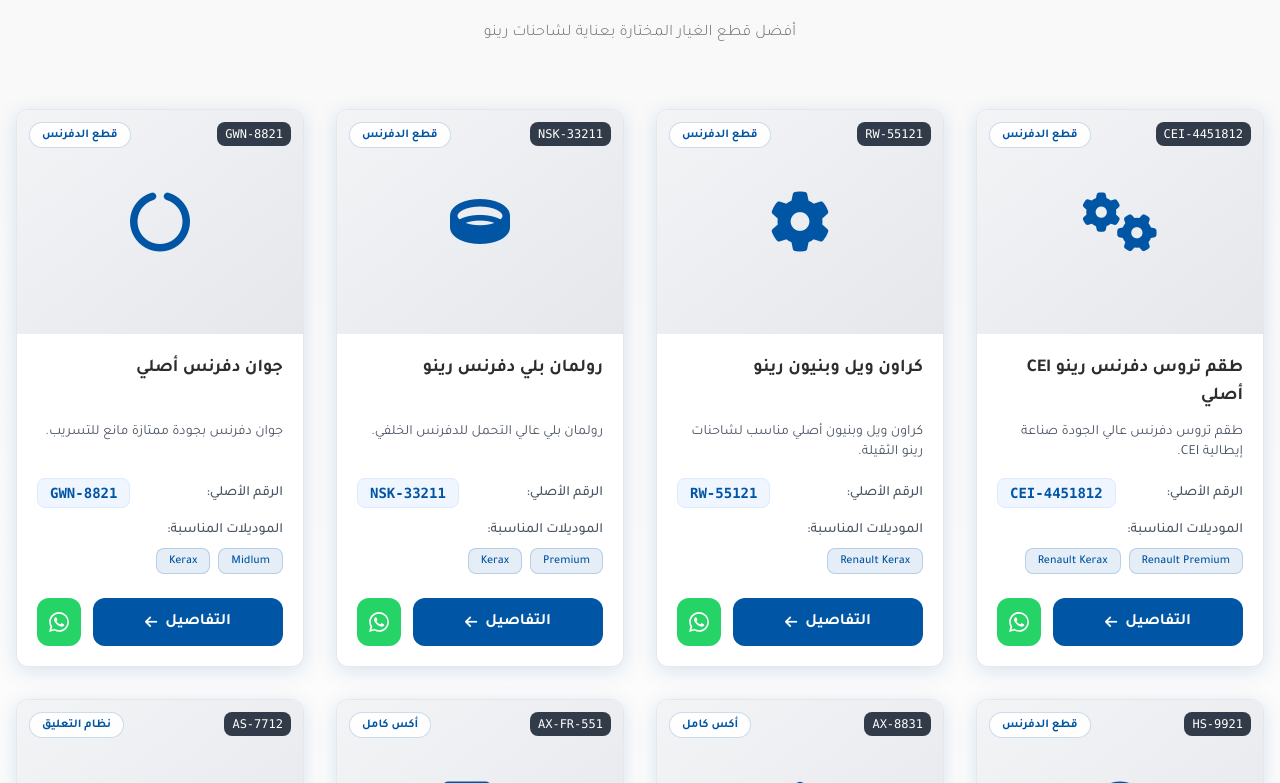
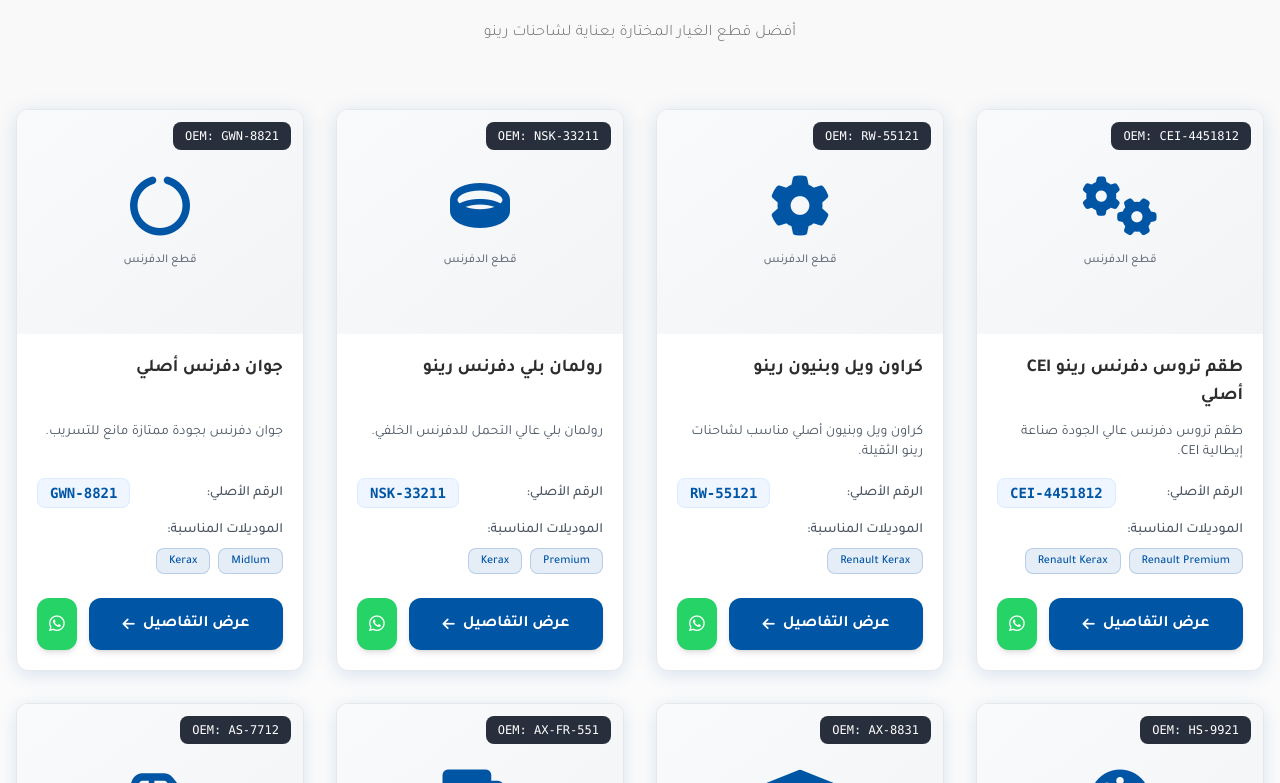
Before and after one commit to AbdelrahimAdam/allaa-shahinat, a React (Vite) app: page / in a window 1280 px wide. Shown: the part 1457-2240 px from the top of the page. Built offline with nearby package versions, Linux system fonts and the light colour scheme.

Commit message:
Update ProductCard.jsx

```diff
--- a/src/components/ProductCard.jsx
+++ b/src/components/ProductCard.jsx
@@ -9,20 +9,23 @@
     scrollToTop()
   }
 
+  // Ensure the icon class is properly formatted
+  const iconClass = product.icon || 'fa-solid fa-box-open'
+
   return (
     <div className="bg-white rounded-xl shadow-lg industrial-shadow hover:shadow-xl transition-all duration-300 border border-gray-200 overflow-hidden group">
       {/* Product Icon */}
-      <div className="relative flex items-center justify-center bg-gradient-to-br from-gray-100 to-gray-200 h-48 sm:h-56">
-        <i className={`${product.icon} text-5xl sm:text-6xl text-renault-blue`}></i>
-
-        {/* Category Badge */}
-        <div className="absolute top-3 left-3 bg-white/90 backdrop-blur-sm text-renault-blue text-xs font-bold px-3 py-1 rounded-full border border-renault-blue/20">
-          {product.category}
+      <div className="relative flex items-center justify-center bg-gradient-to-br from-gray-50 to-gray-100 h-48 sm:h-56">
+        <div className="flex flex-col items-center">
+          <i className={`${iconClass} text-5xl sm:text-6xl text-renault-blue mb-2`}></i>
+          <div className="text-xs text-gray-500 font-medium mt-2">
+            {product.category}
+          </div>
         </div>
 
         {/* OEM Badge */}
-        <div className="absolute top-3 right-3 bg-gray-800/90 text-white text-xs font-mono px-2 py-1 rounded-lg">
-          {product.oem}
+        <div className="absolute top-3 right-3 bg-gray-900/90 text-white text-xs font-mono px-3 py-1.5 rounded-lg backdrop-blur-sm">
+          OEM: {product.oem}
         </div>
       </div>
 
@@ -37,17 +40,17 @@
         </p>
 
         <div className="space-y-3 mb-6">
-          <div className="flex justify-between items-center text-sm">
-            <span className="text-gray-600 font-medium">الرقم الأصلي:</span>
-            <span className="font-mono font-bold text-renault-blue bg-blue-50 px-3 py-1 rounded-lg border border-blue-100">
+          <div className="flex justify-between items-center">
+            <span className="text-gray-600 text-sm font-medium">الرقم الأصلي:</span>
+            <span className="font-mono font-bold text-renault-blue bg-blue-50 px-3 py-1 rounded-lg border border-blue-100 text-sm">
               {product.oem}
             </span>
           </div>
 
-          <div className="text-sm">
-            <span className="text-gray-600 font-medium block mb-2">الموديلات المناسبة:</span>
+          <div>
+            <span className="text-gray-600 text-sm font-medium block mb-2">الموديلات المناسبة:</span>
             <div className="flex flex-wrap gap-2">
-              {product.models.slice(0, 3).map((model, index) => (
+              {product.models?.slice(0, 2).map((model, index) => (
                 <span
                   key={index}
                   className="bg-renault-blue/10 text-renault-blue px-3 py-1 rounded-lg text-xs font-medium border border-renault-blue/20"
@@ -55,9 +58,9 @@
                   {model}
                 </span>
               ))}
-              {product.models.length > 3 && (
+              {product.models?.length > 2 && (
                 <span className="bg-gray-100 text-gray-600 px-3 py-1 rounded-lg text-xs font-medium">
-                  +{product.models.length - 3}
+                  +{product.models.length - 2} أخرى
                 </span>
               )}
             </div>
@@ -69,22 +72,20 @@
           <Link
             to={`/product/${product.id}`}
             onClick={handleDetailsClick}
-            className="flex-1 bg-renault-blue hover:bg-blue-700 text-white py-3 px-4 rounded-xl text-center font-bold transition-all duration-300 flex items-center justify-center gap-2 group/btn"
+            className="flex-1 bg-renault-blue hover:bg-blue-700 text-white py-3 px-4 rounded-xl text-center font-bold transition-all duration-300 flex items-center justify-center gap-2 group/btn shadow-md hover:shadow-lg"
           >
-            <span>التفاصيل</span>
+            <span>عرض التفاصيل</span>
             <i className="fas fa-arrow-left text-sm group-hover/btn:translate-x-1 transition-transform"></i>
           </Link>
 
           <a
-            href={`https://wa.me/201000000000?text=مرحباً، أريد الاستفسار عن المنتج: ${encodeURIComponent(product.name)} - OEM: ${product.oem}`}
+            href={`https://wa.me/201000000000?text=مرحباً، أريد الاستفسار عن المنتج: ${encodeURIComponent(product.name)}%0Aرقم OEM: ${product.oem}%0Aالوصف: ${encodeURIComponent(product.description)}`}
             target="_blank"
             rel="noopener noreferrer"
-            className="bg-[#25D366] hover:bg-green-600 text-white p-3 rounded-xl transition-all duration-300 flex items-center justify-center"
+            className="bg-[#25D366] hover:bg-green-600 text-white p-3 rounded-xl transition-all duration-300 flex items-center justify-center shadow-md hover:shadow-lg"
             title="تواصل عبر واتساب"
           >
-            <svg className="w-5 h-5" fill="currentColor" viewBox="0 0 24 24">
-              <path d="M17.472 14.382c-.297-.149-1.758-.867-2.03-.967-.273-.099-.471-.148-.67.15-.197.297-.767.966-.94 1.164-.173.199-.347.223-.644.075-.297-.15-1.255-.463-2.39-1.475-.883-.788-1.48-1.761-1.653-2.059-.173-.297-.018-.458.13-.606.134-.133.298-.347.446-.52.149-.174.198-.298.298-.497.099-.198.05-.371-.025-.52-.075-.149-.669-1.612-.916-2.207-.242-.579-.487-.5-.669-.51-.173-.008-.371-.01-.57-.01-.198 0-.52.074-.792.372-.272.297-1.04 1.016-1.04 2.479 0 1.462 1.065 2.875 1.213 3.074.149.198 2.096 3.2 5.077 4.487.709.306 1.262.489 1.694.625.712.227 1.36.195 1.871.118.571-.085 1.758-.719 2.006-1.413.248-.694.248-1.289.173-1.413-.074-.124-.272-.198-.57-.347m-5.421 7.403h-.004a9.87 9.87 0 01-5.031-1.378l-.361-.214-3.741.982.998-3.648-.235-.374a9.86 9.86 0 01-1.51-5.26c.001-5.45 4.436-9.884 9.888-9.884 2.64 0 5.122 1.03 6.988 2.898a9.825 9.825 0 012.893 6.994c-.003 5.45-4.437 9.884-9.885 9.884m8.413-18.297A11.815 11.815 0 0012.05 0C5.495 0 .16 5.335.157 11.892c0 2.096.547 4.142 1.588 5.945L.057 24l6.305-1.654a11.882 11.882 0 005.683 1.448h.005c6.554 0 11.89-5.335 11.893-11.893A11.821 11.821 0 0020.495 3.59"/>
-            </svg>
+            <i className="fab fa-whatsapp text-lg"></i>
           </a>
         </div>
       </div>
```
